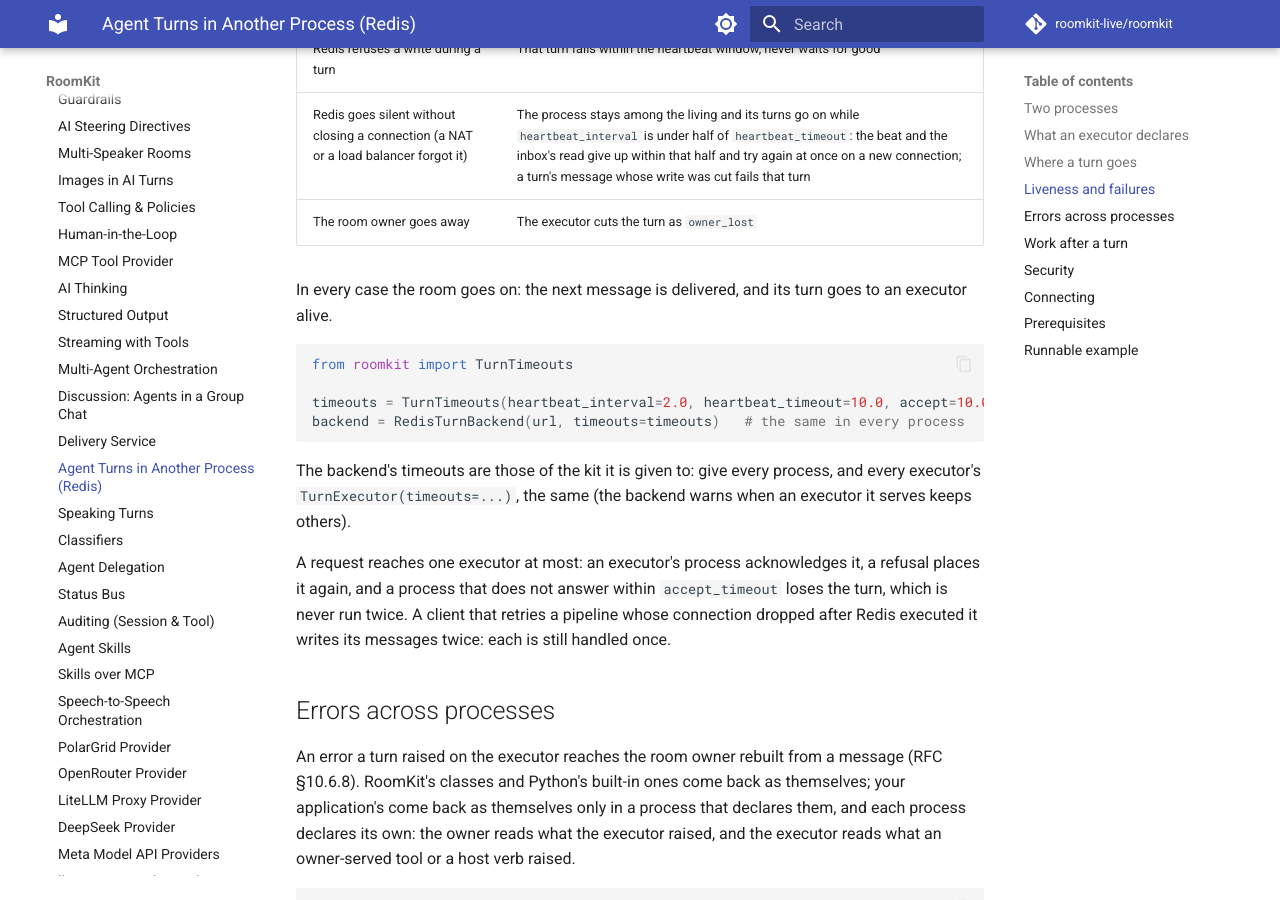
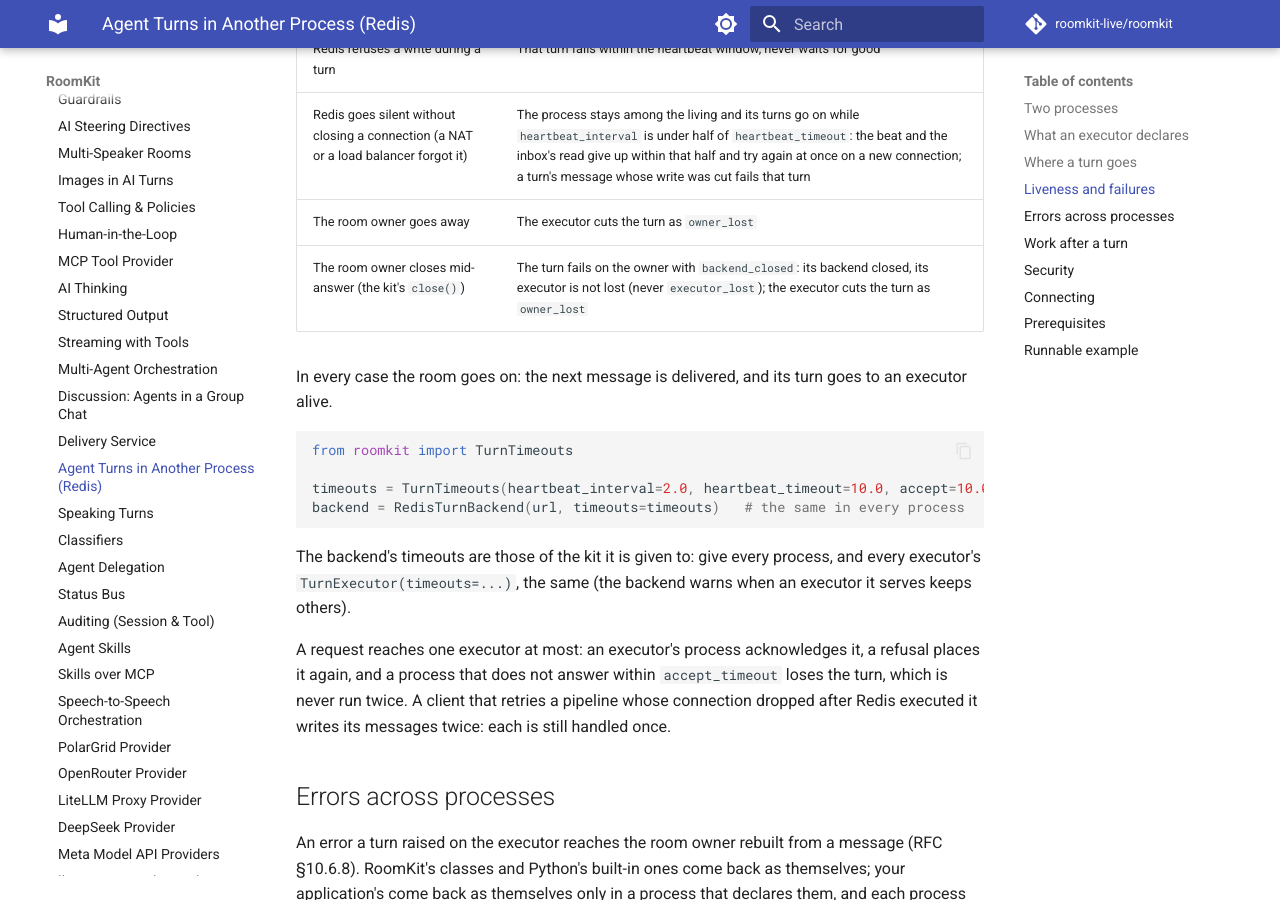
Before and after one commit to roomkit-live/roomkit-docs, an MkDocs documentation site: the page built from docs/guides/turn-backend-redis.md, in a window 1280 px wide and 900 px high, scrolled down 2910 px. Built offline with MkDocs 1.6.1 and Material for MkDocs 9.7.7, drawn with Linux system fonts in a browser that asks for light colours; comment, search, counter and statistics services are not loaded.

Commit message:
docs(turns): a turn in flight as the owner closes fails backend_closed (RMK-878)

```diff
--- a/docs/guides/turn-backend-redis.md
+++ b/docs/guides/turn-backend-redis.md
@@ -113,6 +113,7 @@ never stalls more than a few milliseconds.
 | Redis refuses a write during a turn | That turn fails within the heartbeat window, never waits for good |
 | Redis goes silent without closing a connection (a NAT or a load balancer forgot it) | The process stays among the living and its turns go on while `heartbeat_interval` is under half of `heartbeat_timeout`: the beat and the inbox's read give up within that half and try again at once on a new connection; a turn's message whose write was cut fails that turn |
 | The room owner goes away | The executor cuts the turn as `owner_lost` |
+| The room owner closes mid-answer (the kit's `close()`) | The turn fails on the owner with `backend_closed`: its backend closed, its executor is not lost (never `executor_lost`); the executor cuts the turn as `owner_lost` |
 
 In every case the room goes on: the next message is delivered, and its turn
 goes to an executor alive.
```
